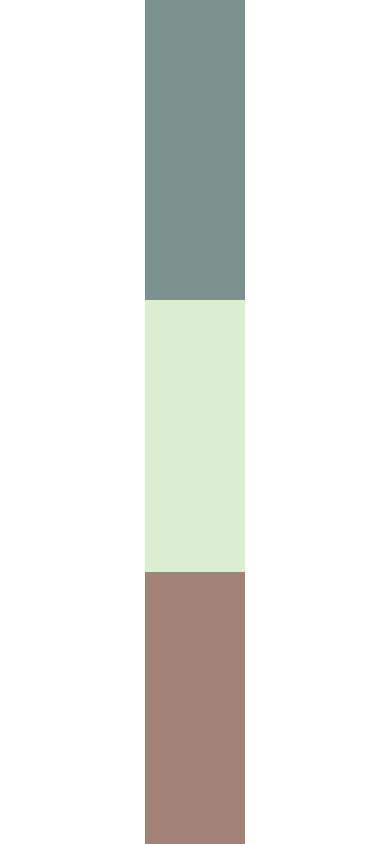
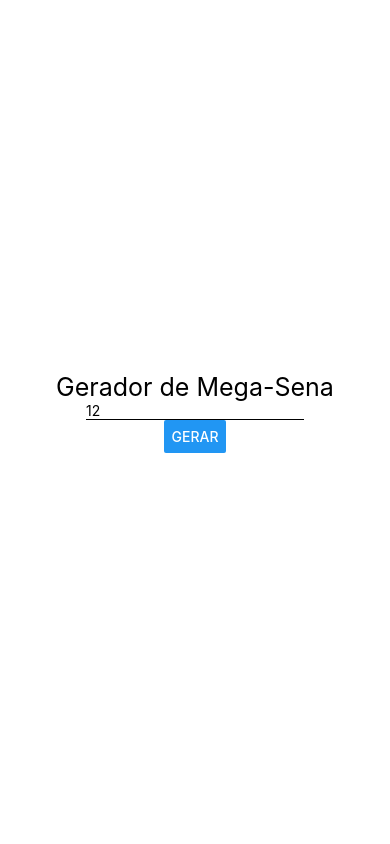
Before and after one commit to guisantosalves/first_project_reactNative, a React Native app: screen / in a window 390 px wide. Built offline with nearby package versions, Linux system fonts and the light colour scheme.

Commit message:
gerador de numero aleatorio

```diff
--- a/src/App.js
+++ b/src/App.js
@@ -22,20 +22,22 @@
 // import FlexboxV1 from './components/layout/FlexboxV1';
 // import FlexboxV2 from './components/layout/FlexboxV2';
 // import FlexboxV3 from './components/layout/FlexboxV3';
+// import FlexboxV4 from './components/layout/FlexboxV4';
 
 import React from 'react';
 import {Text, View, StyleSheet, SafeAreaView} from 'react-native';
-import FlexboxV4 from './components/layout/FlexboxV4';
+import Mega from './components/mega/Mega';
 
 
 export default () => (
     <SafeAreaView style={style.App}>
 
+        <Mega qtdNumeros={12} />
 
-        <FlexboxV4/>
 
         {
         /*
+        <FlexboxV4/>
         <FlexboxV3/>
         <FlexboxV2/>
         <FlexboxV1/>
--- /dev/null
+++ b/src/components/mega/Mega.js
@@ -0,0 +1,79 @@
+import React, {Component} from "react";
+import {View, Text, TextInput, Button} from 'react-native';
+import Estilo from '../estilo';
+import MegaNumero from "./MegaNumero";
+
+export default class Mega extends Component{
+
+    state = {
+        qtdNumeros: this.props.qtdNumeros,
+        numeros: []
+    }
+
+    alterarQtdNumero = (qtde)=>{
+        this.setState({qtdNumeros: +qtde})//convertendo para numero
+    }
+
+    //gerar numeros diferentes no array
+    gerarNumeroNaoContido = nums =>{
+        const novo = parseInt(Math.random() * 60) + 1
+        //o método includes() determina de um array contém determinado elemento
+        return nums.includes(novo) ? this.gerarNumeroNaoContido(nums) : novo
+    }
+
+    // gerarNumeros = ()=>{
+    //     const numeros = Array(this.state.qtdNumeros).fill()
+    //         .reduce(n=>[...n, this.gerarNumeroNaoContido(n)], [])
+    //         .sort((a,b)=>a-b)//ordenando de forma crescente
+    //     this.setState({numeros})
+    // }
+
+    gerarNumeros = ()=>{
+        const {qtdNumeros} = this.state
+        const numeros = [];
+
+        for(let i = 0; i<qtdNumeros; i++){
+            const n = this.gerarNumeroNaoContido(numeros)
+            numeros.push(n);
+
+        }
+        numeros.sort((a, b)=>a-b)
+        this.setState({numeros})
+    }
+
+    exibirNumeros = () =>{
+        const nums = this.state.numeros
+        return nums.map(num => {
+            return <MegaNumero key={num} num={num}/>
+        })
+    }
+
+    render(){
+        return (
+            <>
+                <Text style={Estilo.txtG}>
+                    Gerador de Mega-Sena
+                </Text>
+                <TextInput
+                keyboardType={'numeric'}
+                style={{borderBottomWidth:1}}
+                placeholder="qtd de numeros"
+                value={`${this.state.qtdNumeros}`}
+                onChangeText={this.alterarQtdNumero}
+                />
+                <Button
+                    title="Gerar"
+                    onPress={this.gerarNumeros}
+                />
+                <View style={{
+                marginTop: 20,
+                flexDirection: 'row',
+                flexWrap: 'wrap',
+                justifyContent: 'center'}}>
+                    {this.exibirNumeros()}
+                </View>
+
+            </>
+        )
+    }
+}
--- /dev/null
+++ b/src/components/mega/MegaNumero.js
@@ -0,0 +1,26 @@
+import React from 'react';
+import {Text, View, StyleSheet} from 'react-native';
+import Estilo from '../estilo';
+
+export default ({num}) => {
+    return(
+        <View style={style.Container}>
+            <Text style={[Estilo.txtG, style.Num]}>
+                {num}
+            </Text>
+        </View>
+    )
+}
+
+const style = StyleSheet.create({
+    Container: {
+        height:50,
+        width: 50,
+        backgroundColor: '#000',
+        margin: 5,
+        borderRadius: 25,
+    },
+    Num: {
+        color: '#FFF'
+    }
+})
```
